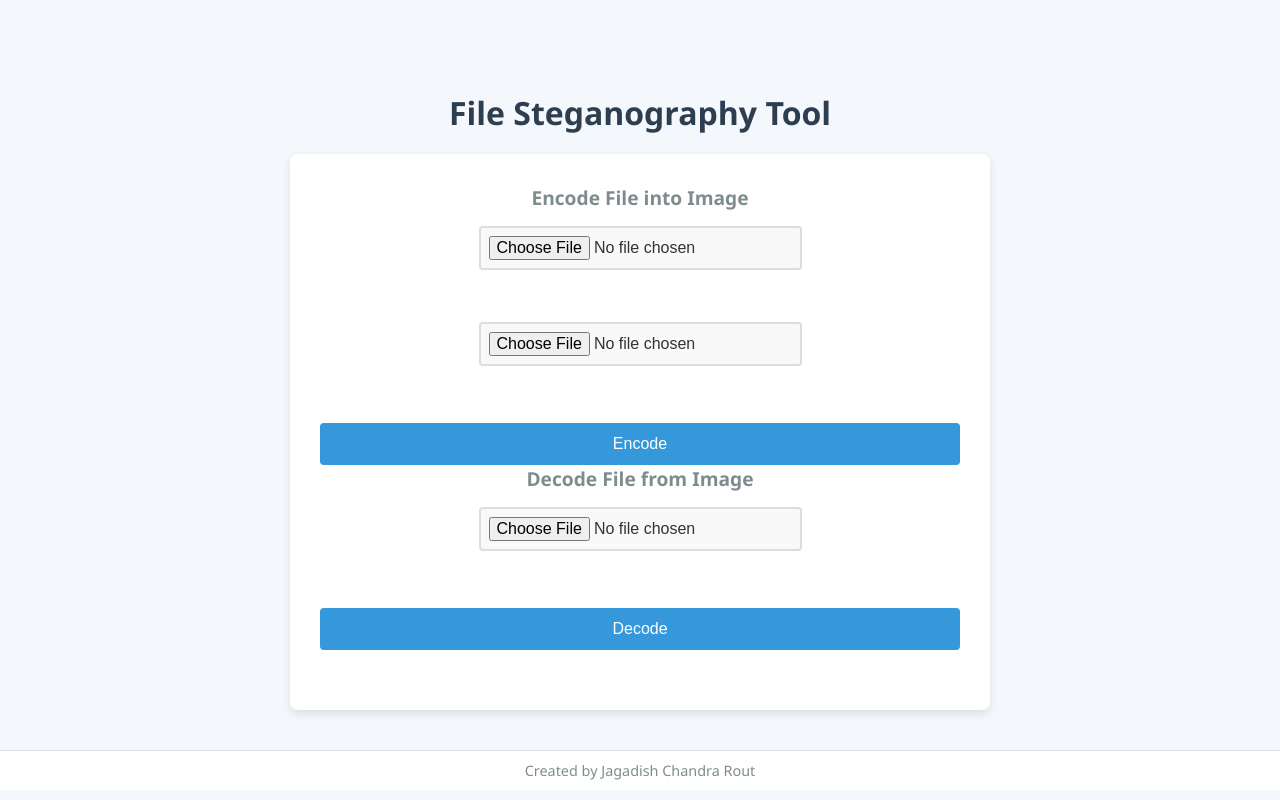
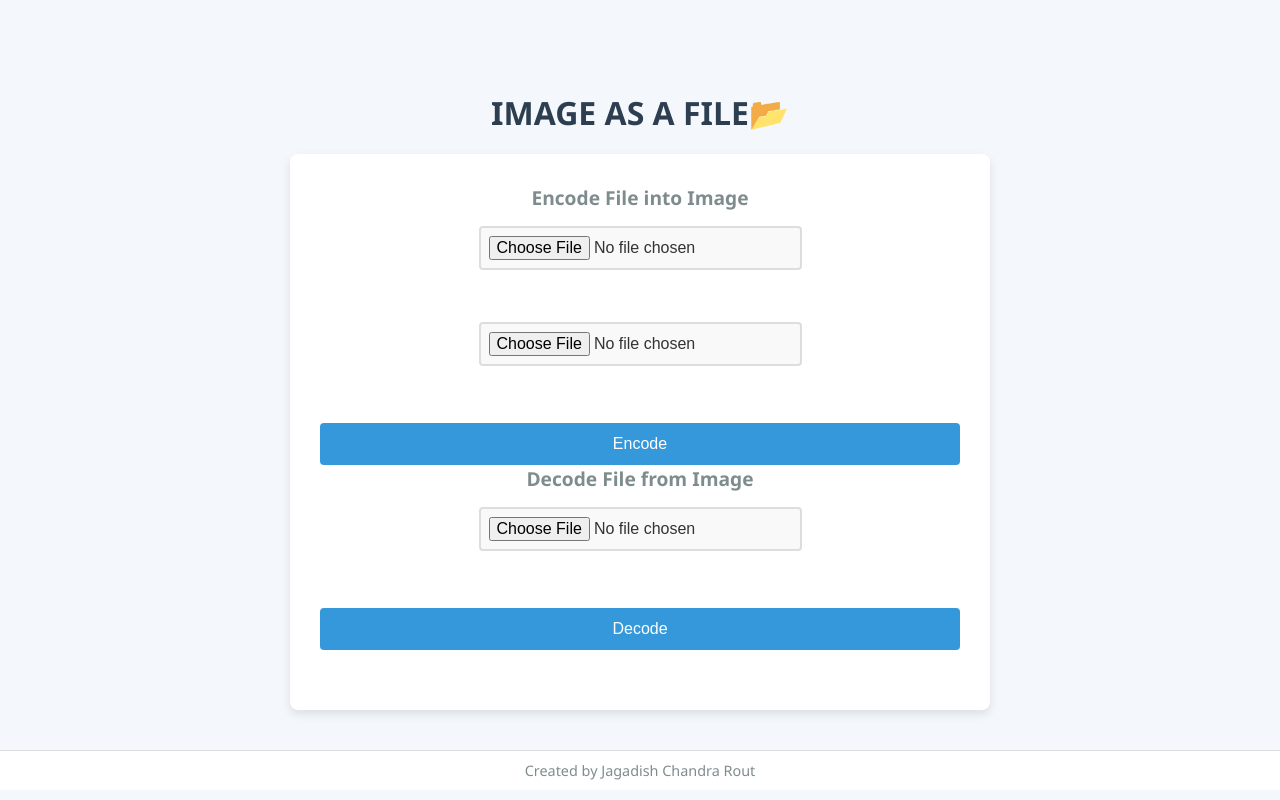
Before and after one commit to me-luci/image-as-file, a website: page public/index.html in a window 1280 px wide. Drawn offline with Linux system fonts and the light colour scheme.

Commit message:
first commit

```diff
--- a/public/index.html
+++ b/public/index.html
@@ -3,11 +3,11 @@
 <head>
     <meta charset="UTF-8">
     <meta name="viewport" content="width=device-width, initial-scale=1.0">
-    <title>Steganography Tool</title>
+    <title>IMAGES AS A FILE</title>
     <link rel="stylesheet" href="styles.css">
 </head>
 <body>
-    <h1>File Steganography Tool</h1>
+    <h1>IMAGE AS A FILE📂</h1>
     <div class="container">
         <h2>Encode File into Image</h2>
         <input type="file" id="inputImage" accept="image/*"><br>
```
Also changed, not shown: README.md.
